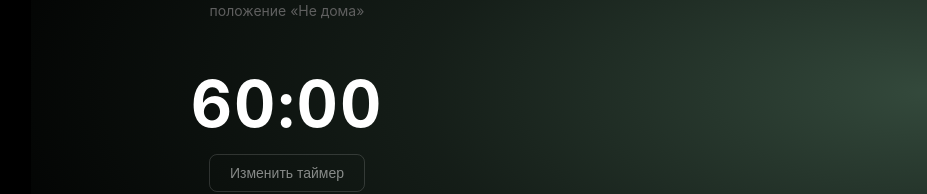
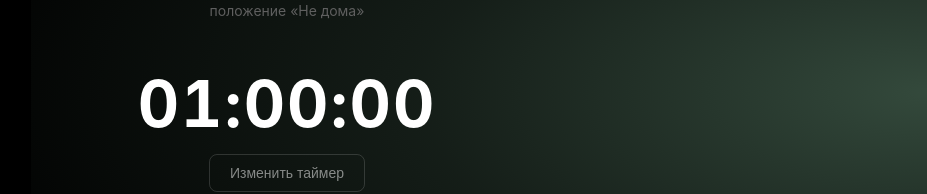
Before and after one commit to Klyaksonchik/HomeAloneMiniApp, a React (Create React App) app in the folder Frontend/: page / in a window 1280 px wide. Shown: the part 308-502 px from the top of the page, without its empty margins (353-1280 px from the left). Built offline with nearby package versions, Linux system fonts and the light colour scheme.

Commit message:
Update App.jsx new front 3

```diff
--- a/Frontend/src/App.jsx
+++ b/Frontend/src/App.jsx
@@ -119,10 +119,19 @@ export default function App() {
   }, [timeLeft, timerExpired]);
 
   const formatTime = (seconds) => {
-    // Формат MM:SS как на скриншоте
-    const minutes = Math.floor(seconds / 60);
+    // Если меньше 60 минут - формат MM:SS, иначе HH:MM:SS
+    const totalMinutes = Math.floor(seconds / 60);
     const secs = seconds % 60;
-    return `${String(minutes).padStart(2, '0')}:${String(secs).padStart(2, '0')}`;
+
+    if (totalMinutes < 60) {
+      // Меньше часа - MM:SS
+      return `${String(totalMinutes).padStart(2, '0')}:${String(secs).padStart(2, '0')}`;
+    } else {
+      // Больше или равно часу - HH:MM:SS
+      const hours = Math.floor(totalMinutes / 60);
+      const minutes = totalMinutes % 60;
+      return `${String(hours).padStart(2, '0')}:${String(minutes).padStart(2, '0')}:${String(secs).padStart(2, '0')}`;
+    }
   };
 
   const toggleStatus = async () => {
```
